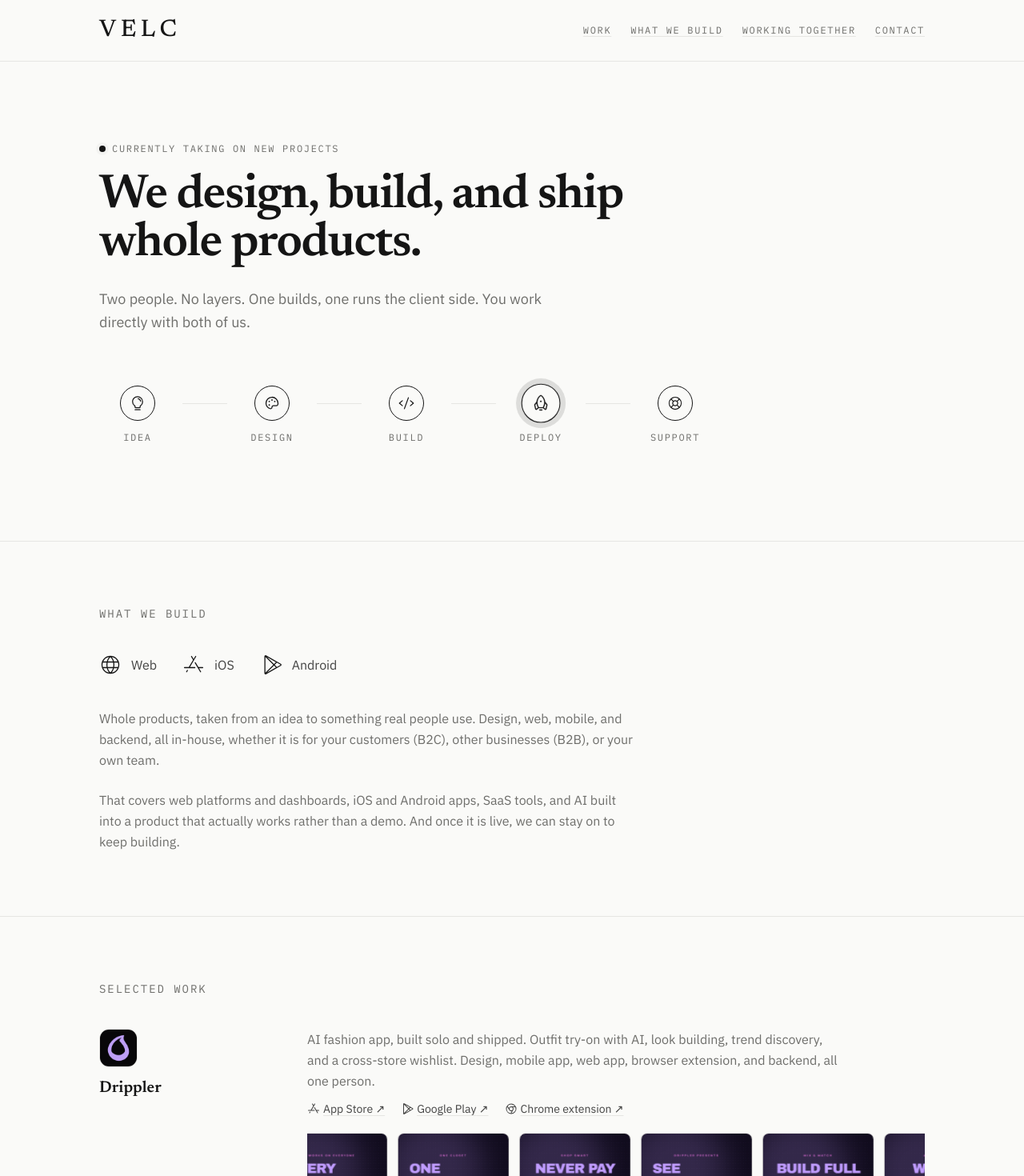
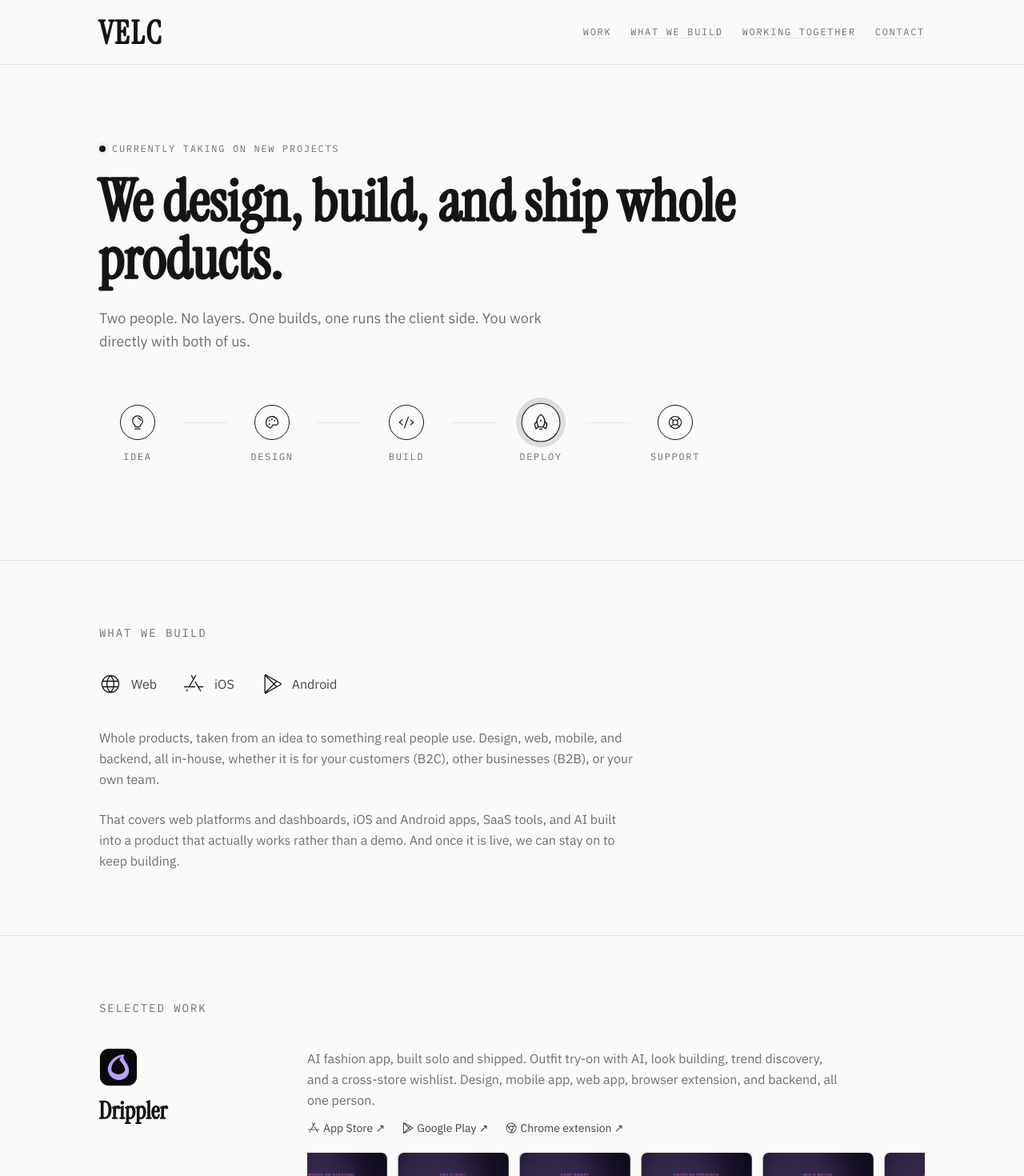
Before and after one commit to lukasssicevs/velc, a Next.js app: page / in a window 1280 px wide. Shown: the top 1470 px of the page at 80% size. Built offline with nearby package versions, Linux system fonts and the light colour scheme.

Commit message:
Change fonts

```diff
--- a/app/globals.css
+++ b/app/globals.css
@@ -37,6 +37,18 @@ button:focus-visible {
   outline: 2px solid #151515;
   outline-offset: 3px;
   border-radius: 2px;
+}
+
+/* Instrument Serif ships only weight 400, and on its own it reads thin and
+   washed out — the hairlines are very fine. blackboard.studio (the reference
+   for this treatment) fattens it with a same-colour text stroke rather than a
+   bolder cut: measured at exactly 0.05em on every element, 96px hero down to
+   30px names. The stroke thickens the hairlines and drops the contrast, which
+   is the entire "juicy" look. Without this the face looks nothing like the
+   reference. Keep it proportional (em, not px) so it holds at every size, and
+   leave paint-order at the default — that is what the reference uses. */
+.font-display {
+  -webkit-text-stroke: 0.05em currentColor;
 }
 
 .eyebrow {
--- a/app/layout.tsx
+++ b/app/layout.tsx
@@ -1,15 +1,17 @@
 import type { Metadata } from "next";
-import { Newsreader, IBM_Plex_Sans, IBM_Plex_Mono } from "next/font/google";
+import { Instrument_Serif, IBM_Plex_Sans, IBM_Plex_Mono } from "next/font/google";
 import "./globals.css";
 
-const newsreader = Newsreader({
+// Instrument Serif ships ONE weight (400). Asking for 600 silently renders 400
+// rather than erroring, so display headings carry no font-weight class — the
+// face's own high contrast does the work, and names are sized up instead.
+const instrumentSerif = Instrument_Serif({
   subsets: ["latin"],
-  weight: ["400", "500", "600", "700"],
+  weight: ["400"],
   variable: "--font-display",
   display: "swap",
-  // Next 14 has no built-in metrics for Newsreader, so its automatic
-  // metric-matched fallback fails and warns at build. Pin the fallback
-  // stack ourselves instead of shipping an unadjusted one.
+  // Next 14 has no built-in metrics for this face, so its automatic
+  // metric-matched fallback fails and warns at build. Pin the stack ourselves.
   adjustFontFallback: false,
   fallback: ["Iowan Old Style", "Palatino", "Georgia", "serif"],
 });
@@ -40,7 +42,7 @@ export default function RootLayout({
   return (
     <html
       lang="en"
-      className={`${newsreader.variable} ${plexSans.variable} ${plexMono.variable}`}
+      className={`${instrumentSerif.variable} ${plexSans.variable} ${plexMono.variable}`}
     >
       <body>{children}</body>
     </html>
--- a/app/page.tsx
+++ b/app/page.tsx
@@ -39,6 +39,9 @@ function getLinkIcon(label: string) {
 
 export default function Home() {
   return (
+    // pt must match the fixed header's height exactly (py-5 + the logo's
+    // line-box + 1px border). Changing the wordmark's size class changes that
+    // height, so re-measure and update this together with it.
     <main className="min-h-screen pt-[81px]">
       <Header />
       <Hero />
@@ -82,7 +85,7 @@ function Header() {
       }`}
     >
       <div className="mx-auto max-w-page px-6 py-5 flex items-center justify-center sm:justify-between">
-        <span className="font-display font-medium text-ink text-3xl tracking-[0.18em]">
+        <span className="font-display text-ink text-[40px] leading-none tracking-[0.06em]">
           VELC
         </span>
         <nav className="hidden sm:flex gap-6 eyebrow">
@@ -107,7 +110,7 @@ function Hero() {
         </span>
         Currently taking on new projects
       </p>
-      <h1 className="font-display font-semibold text-ink text-4xl sm:text-6xl leading-[1.05] tracking-tight max-w-3xl text-center sm:text-left">
+      <h1 className="font-display text-ink text-5xl sm:text-7xl leading-[1.02] max-w-4xl text-center sm:text-left">
         We design, build, and ship whole products.
       </h1>
       <p className="mt-6 max-w-xl text-lg text-muted leading-relaxed text-center sm:text-left mx-auto sm:mx-0">
@@ -362,7 +365,7 @@ function SelectedWork() {
                     ))}
                   </div>
                 )}
-                <h3 className="font-display font-semibold text-ink text-xl text-center sm:text-left">
+                <h3 className="font-display text-ink text-3xl text-center sm:text-left">
                   {p.name}
                 </h3>
               </div>
@@ -463,7 +466,7 @@ function WorkingTogether() {
               <div className="h-11 w-11 rounded-full border border-accent flex items-center justify-center mb-5">
                 <pkg.icon className="h-5 w-5 text-accent" weight="regular" />
               </div>
-              <h3 className="font-display font-semibold text-ink mb-2 text-center sm:text-left">
+              <h3 className="font-display text-ink text-2xl mb-2 text-center sm:text-left">
                 {pkg.name}
               </h3>
               <p className="text-sm text-muted leading-relaxed text-center sm:text-left">
@@ -685,7 +688,7 @@ function WhoWeAreAndContact() {
                 height={56}
                 className="rounded-full border hairline object-cover"
               />
-              <h3 className="font-display font-semibold text-ink text-xl">
+              <h3 className="font-display text-ink text-2xl">
                 Lukass
               </h3>
             </div>
@@ -712,7 +715,7 @@ function WhoWeAreAndContact() {
                 height={56}
                 className="rounded-full border hairline object-cover"
               />
-              <h3 className="font-display font-semibold text-ink text-xl">
+              <h3 className="font-display text-ink text-2xl">
                 Daniels
               </h3>
             </div>
@@ -733,7 +736,7 @@ function WhoWeAreAndContact() {
 
         <div className="mt-20 pt-16 sm:pt-20 border-t hairline text-center sm:text-left">
           <p className="eyebrow !text-sm mb-3">Get in touch</p>
-          <h2 className="font-display font-semibold text-ink text-3xl sm:text-4xl tracking-tight max-w-xl mx-auto sm:mx-0">
+          <h2 className="font-display text-ink text-4xl sm:text-5xl max-w-xl mx-auto sm:mx-0">
             Have something you want built?
           </h2>
           <p className="mt-4 max-w-xl text-muted leading-relaxed mx-auto sm:mx-0">
@@ -751,7 +754,7 @@ function WhoWeAreAndContact() {
             </button>
           ) : status === "sent" ? (
             <div className="mt-8 max-w-xl mx-auto sm:mx-0">
-              <p className="text-ink font-display font-semibold text-lg">
+              <p className="text-ink font-display text-xl">
                 Message sent.
               </p>
               <p className="mt-2 text-muted leading-relaxed">
```
Also changed, not shown: 1 other file (tests, documents, lock files or other folders).
